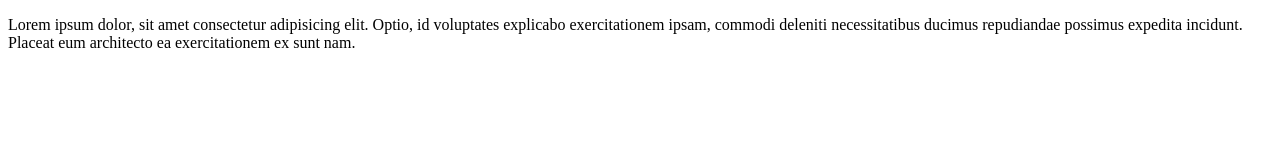
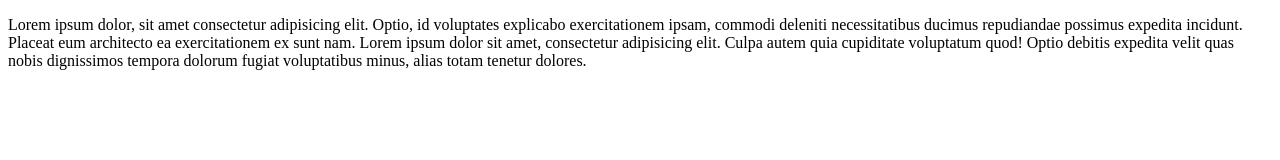
Before and after one commit to SyedMuhammadSaad74/initial-work, a plain HTML site: page index.html in a window 1280 px wide. Drawn offline with Linux system fonts and the light colour scheme.

Commit message:
master branch

```diff
--- a/index.html
+++ b/index.html
@@ -10,7 +10,9 @@
 <body>
     <p>Lorem ipsum dolor, sit amet consectetur adipisicing elit. Optio, id voluptates explicabo exercitationem ipsam,
         commodi deleniti necessitatibus ducimus repudiandae possimus expedita incidunt. Placeat eum architecto ea
-        exercitationem ex sunt nam.</p>
+        exercitationem ex sunt nam.
+        Lorem ipsum dolor sit amet, consectetur adipisicing elit. Culpa autem quia cupiditate voluptatum quod! Optio debitis expedita velit quas nobis dignissimos tempora dolorum fugiat voluptatibus minus, alias totam tenetur dolores.
+    </p>
 </body>
 
 </html>
```
